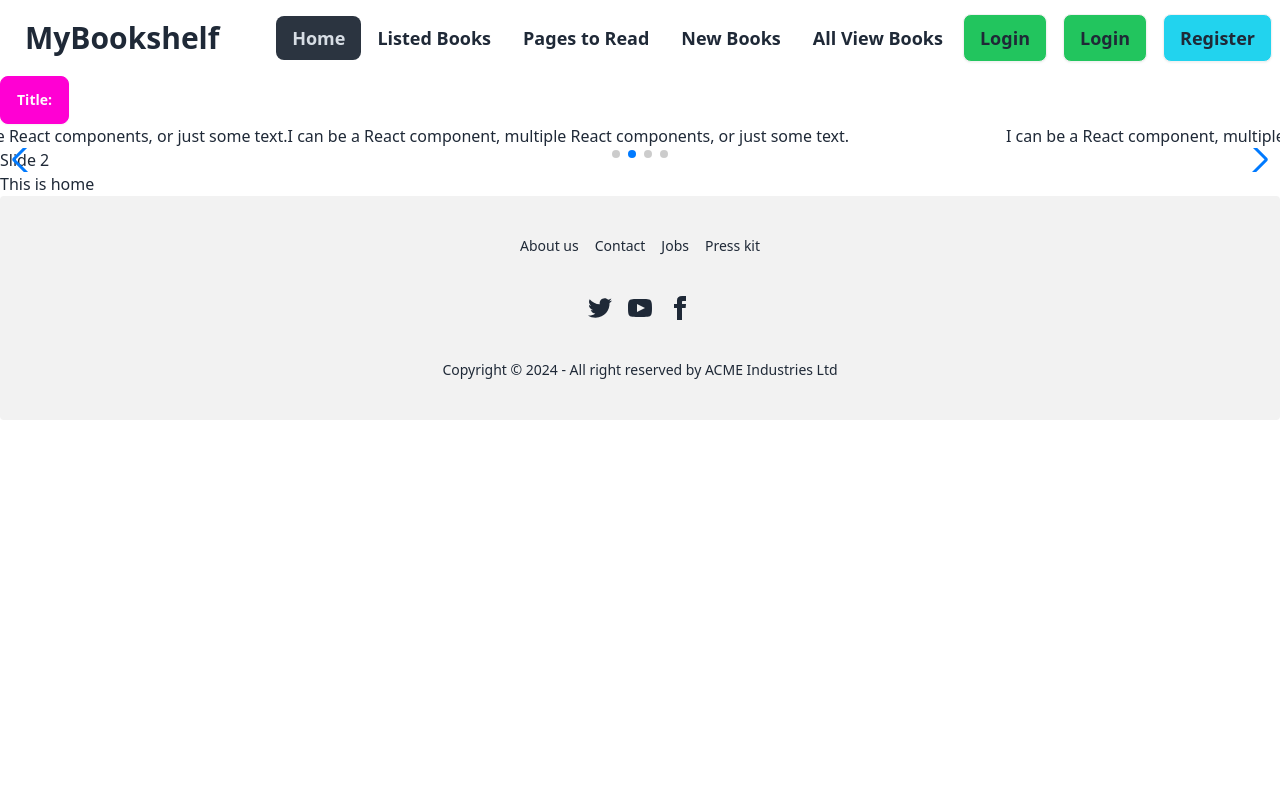
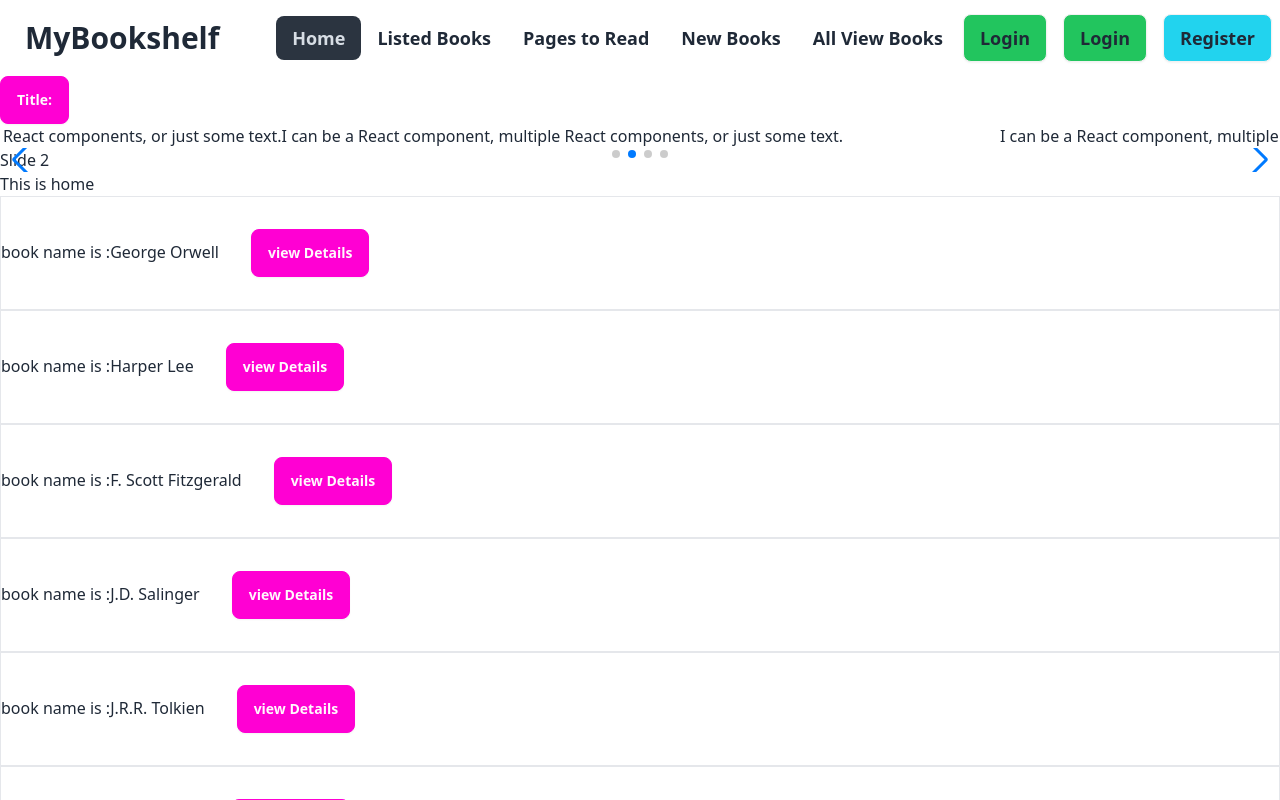
Before and after one commit to MdMahadiHasan11/Real-estate-residential, a React (Vite) app: page / in a window 1280 px wide. Shown: the top 800 px of the page. Built offline with nearby package versions, Linux system fonts and the light colour scheme; no server answers.

Commit message:
Added Logou page

```diff
--- /dev/null
+++ b/public/EstateData.json
@@ -0,0 +1,80 @@
+[
+    {
+      "bookId": 1,
+      "bookName": "1984",
+      "author": "George Orwell",
+      "image": "https://i.ibb.co/0YfVDBY/book2.png",
+      "review": "A haunting depiction of a dystopian society where individualism is suppressed.",
+      "totalPages": 328,
+      "rating": 4.5,
+      "category": "Fiction",
+      "tags": ["Dystopian", "Political"],
+      "publisher": "Secker & Warburg",
+      "yearOfPublishing": 1949
+    },
+    {
+      "bookId": 2,
+      "bookName": "To Kill a Mockingbird",
+      "author": "Harper Lee",
+      "image": "https://i.ibb.co/0YfVDBY/book2.png",
+      "review": "A timeless classic tackling themes of racial injustice and moral growth.",
+      "totalPages": 281,
+      "rating": 4.8,
+      "category": "Fiction",
+      "tags": ["Coming-of-age", "Legal drama"],
+      "publisher": "J. B. Lippincott & Co.",
+      "yearOfPublishing": 1960
+    },
+    {
+      "bookId": 3,
+      "bookName": "The Great Gatsby",
+      "author": "F. Scott Fitzgerald",
+      "image": "https://i.ibb.co/C6wwfPK/book3.png",
+      "review": "A captivating portrayal of the Jazz Age and the American Dream.",
+      "totalPages": 180,
+      "rating": 4.6,
+      "category": "Fiction",
+      "tags": ["Romance", "Tragedy"],
+      "publisher": "Charles Scribner's Sons",
+      "yearOfPublishing": 1925
+    },
+    {
+      "bookId": 4,
+      "bookName": "The Catcher in the Rye",
+      "author": "J.D. Salinger",
+      "image": "https://i.ibb.co/0YfVDBY/book2.png",
+      "review": "An influential novel exploring teenage angst and alienation.",
+      "totalPages": 224,
+      "rating": 4.3,
+      "category": "Fiction",
+      "tags": ["Coming-of-age", "Existential"],
+      "publisher": "Little, Brown and Company",
+      "yearOfPublishing": 1951
+    },
+    {
+      "bookId": 5,
+      "bookName": "The Hobbit",
+      "author": "J.R.R. Tolkien",
+      "image": "https://i.ibb.co/C6wwfPK/book3.png",
+      "review": "A charming adventure tale set in the magical world of Middle-earth.",
+      "totalPages": 310,
+      "rating": 4.7,
+      "category": "Fantasy",
+      "tags": ["Adventure", "Quest"],
+      "publisher": "George Allen & Unwin",
+      "yearOfPublishing": 1937
+    },
+    {
+      "bookId": 6,
+      "bookName": "Pride and Prejudice",
+      "author": "Jane Austen",
+      "image": "https://i.ibb.co/0YfVDBY/book2.png",
+      "review": "A delightful romance novel with timeless appeal.",
+      "totalPages": 279,
+      "rating": 4.9,
+      "category": "Fiction",
+      "tags": ["Romance", "Comedy of manners"],
+      "publisher": "T. Egerton, Whitehall",
+      "yearOfPublishing": 1813
+    }
+  ]
--- /dev/null
+++ b/src/pages/Home/Details/Details.jsx
@@ -0,0 +1,13 @@
+import { useParams } from "react-router-dom";
+
+
+const Details = () => {
+    const {id} = useParams();
+    return (
+        <div>
+            details:{id}
+        </div>
+    );
+};
+
+export default Details;
--- a/src/pages/Home/Home.jsx
+++ b/src/pages/Home/Home.jsx
@@ -1,12 +1,26 @@
+import { useLoaderData } from "react-router-dom";
 import Slider from "../../layouts/Slider";
+import EstateCard from "./estates/EstateCard";
 
 
 const Home = () => {
+    const estates = useLoaderData();
+
     return (
         <div>
 
             <Slider></Slider>
-            <div>This is home</div>
+
+            <div>
+                <p>This is home</p>
+                <div>
+                    {
+                        estates.map(estate => <EstateCard
+                            key = {estate.bookId}
+                            estate={estate}></EstateCard>)
+                    }
+                </div>
+            </div>
         </div>
     );
 };
--- /dev/null
+++ b/src/pages/Home/estates/EstateCard.jsx
@@ -0,0 +1,17 @@
+import { Link } from "react-router-dom";
+
+const EstateCard = ({estate}) => {
+    const {author,bookId} = estate;
+    return (
+
+        <div>
+            <p className="border">
+                book name is :{author}
+                <button className="btn btn-secondary m-8"><Link to={`/details/${bookId}`}>view Details</Link> </button>
+            </p>
+
+        </div>
+    );
+};
+
+export default EstateCard;
--- /dev/null
+++ b/src/routes/PrivateRoute.jsx
@@ -0,0 +1,15 @@
+import { useContext } from "react";
+import { AuthContext } from "../providers/AuthProvider";
+import { Navigate } from "react-router-dom";
+
+const PrivateRoute = ({children}) => {
+    const {user} = useContext(AuthContext);
+    if(user){
+        return children;
+    }
+    return (
+        <Navigate to='/login'></Navigate>
+    );
+};
+
+export default PrivateRoute;
--- a/src/routes/Routes.jsx
+++ b/src/routes/Routes.jsx
@@ -4,6 +4,8 @@ import Home from "../pages/Home/Home";
 import ErrorPage from "../pages/ErrorPage/ErrorPage";
 import Login from "../pages/login/Login";
 import Register from "../pages/register/Register";
+import Details from "../pages/Home/Details/Details";
+import PrivateRoute from "./privateRoute";
 
 
 
@@ -16,6 +18,11 @@ const router = createBrowserRouter([
             {
                 path:'/',
                 element:<Home></Home>,
+                loader:()=>fetch('/EstateData.json')
+            },
+            {
+                path:'/details/:id',
+                element:<PrivateRoute><Details></Details></PrivateRoute>,
             },
             {
                 path:'/login',
```
